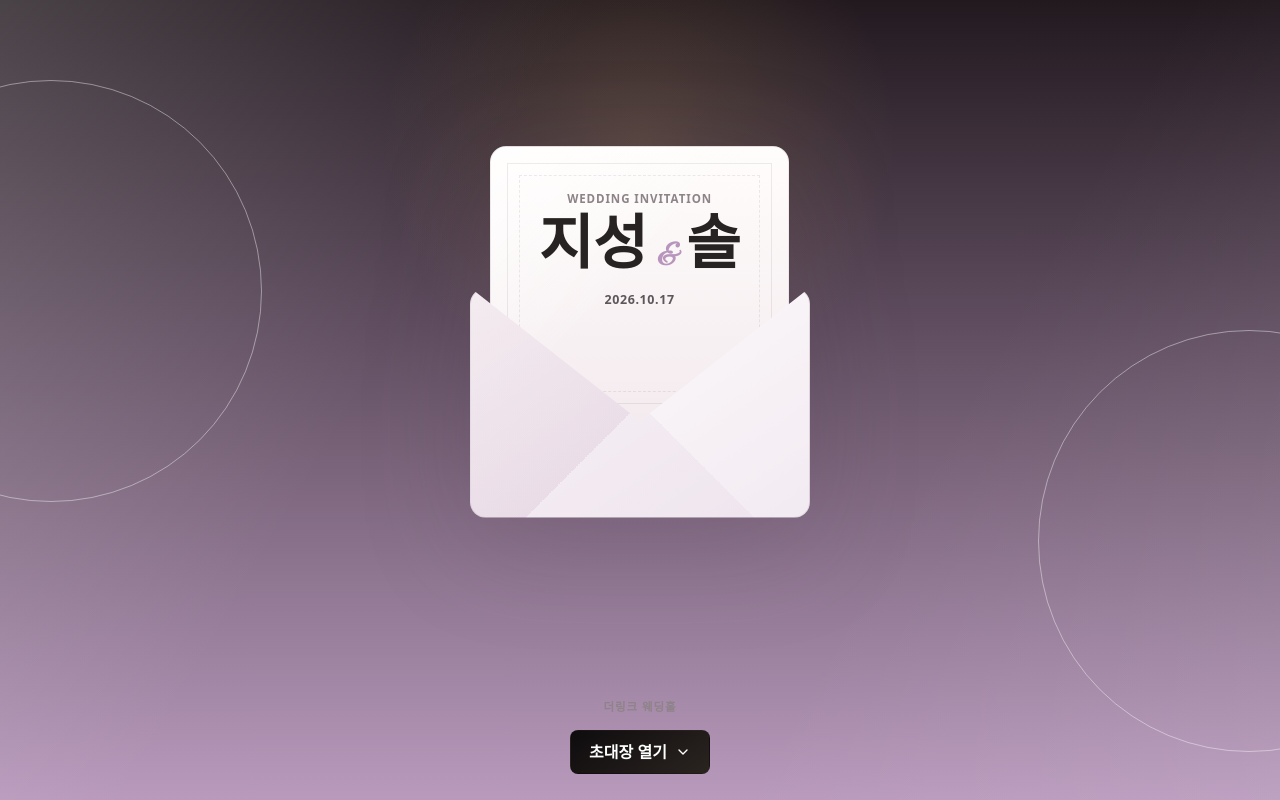
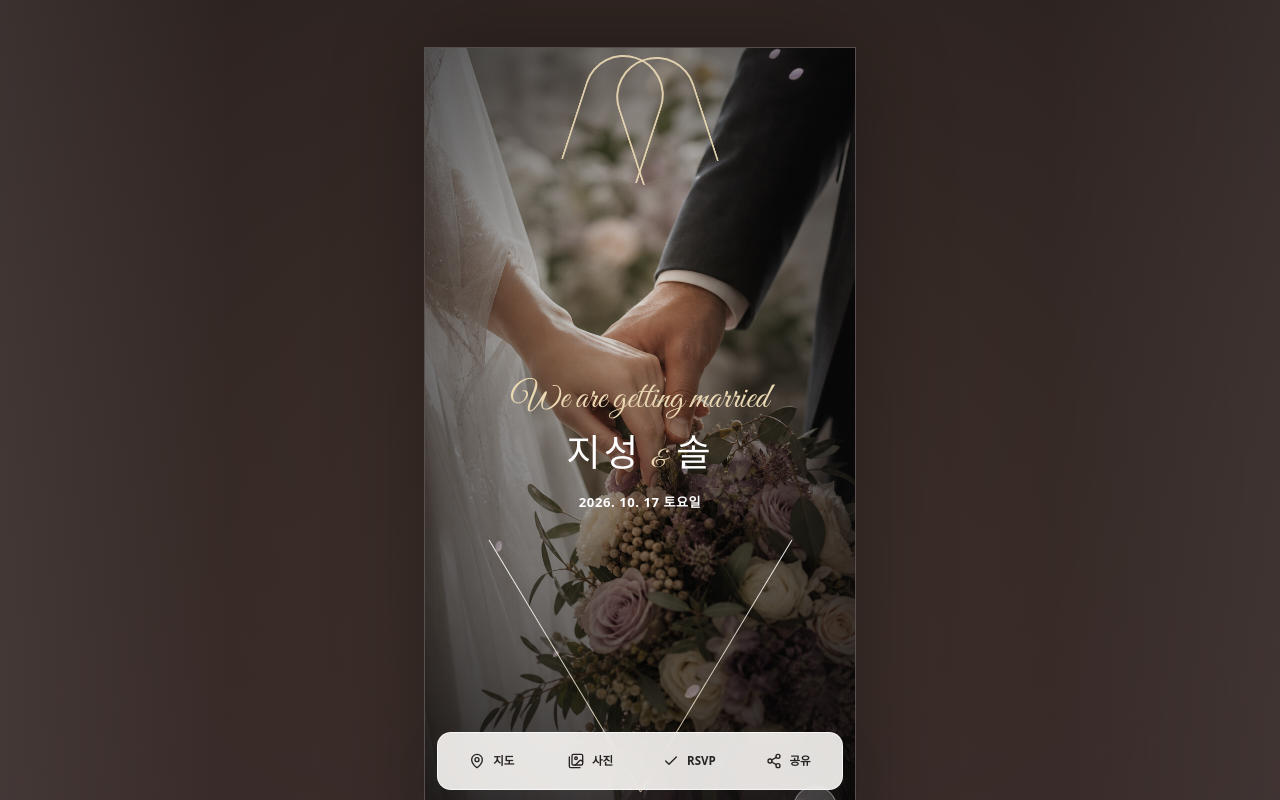
Before and after one commit to jseongchoi/js_and_sol, a React (Vite) app: page / in a window 1280 px wide. Shown: the top 800 px of the page. Built offline with nearby package versions, Linux system fonts and the light colour scheme; a web font is replaced by a local one.

Commit message:
Remove invitation intro chrome

```diff
--- a/src/main.jsx
+++ b/src/main.jsx
@@ -256,89 +256,6 @@ function useScrollEffects() {
       if (frame) window.cancelAnimationFrame(frame);
     };
   }, []);
-}
-
-function OpeningScene({ onOpen }) {
-  const [leaving, setLeaving] = useState(false);
-  const sceneRef = useRef(null);
-
-  function handleOpen() {
-    setLeaving(true);
-    window.setTimeout(onOpen, 900);
-  }
-
-  function handlePointerMove(event) {
-    if (!sceneRef.current || leaving) return;
-    const rect = sceneRef.current.getBoundingClientRect();
-    const x = (event.clientX - rect.left) / rect.width - 0.5;
-    const y = (event.clientY - rect.top) / rect.height - 0.5;
-
-    sceneRef.current.style.setProperty("--tilt-x", `${(-y * 5).toFixed(2)}deg`);
-    sceneRef.current.style.setProperty("--tilt-y", `${(x * 6).toFixed(2)}deg`);
-  }
-
-  function resetPointer() {
-    if (!sceneRef.current) return;
-    sceneRef.current.style.setProperty("--tilt-x", "0deg");
-    sceneRef.current.style.setProperty("--tilt-y", "0deg");
-  }
-
-  return (
-    <div
-      ref={sceneRef}
-      className={`opening-scene ${leaving ? "is-leaving" : ""}`}
-      role="dialog"
-      aria-label="청첩장 열기"
-      onPointerMove={handlePointerMove}
-      onPointerLeave={resetPointer}
-    >
-      <div className="opening-envelope">
-        <div className="opening-card">
-          <p>Wedding Invitation</p>
-          <h1>
-            {wedding.groom.shortName}
-            <span>&</span>
-            {wedding.bride.shortName}
-          </h1>
-          <small>
-            {wedding.date.year}.{wedding.date.month}.{wedding.date.day}
-          </small>
-        </div>
-        <div className="envelope-pocket" />
-        <div className="envelope-flap" />
-        <div className="opening-seal">J&S</div>
-      </div>
-
-      <div className="opening-copy">
-        <p>{wedding.venue.displayName}</p>
-        <button type="button" onClick={handleOpen} disabled={leaving}>
-          초대장 열기
-          <ChevronDown size={16} />
-        </button>
-      </div>
-    </div>
-  );
-}
-
-function TopBar({ onShare }) {
-  return (
-    <>
-      <div className="scroll-progress" aria-hidden="true" />
-      <header className="topbar" aria-label="모바일 청첩장">
-        <a className="brand" href="#intro" aria-label="처음으로 이동">
-          <span className="brand-mark">J</span>
-          <span>
-            <strong>Jisung & Sol</strong>
-            <small>Wedding Invitation</small>
-          </span>
-        </a>
-        <button className="share-mini" type="button" onClick={onShare}>
-          <Share2 size={16} strokeWidth={2.2} />
-          공유
-        </button>
-      </header>
-    </>
-  );
 }
 
 function Hero({ onShare }) {
@@ -754,16 +671,10 @@ function Toast({ message }) {
 
 function App() {
   const [toast, showToast] = useToast();
-  const [opened, setOpened] = useState(() => sessionStorage.getItem("invitation-opened-v2") === "true");
   const [lightboxItem, setLightboxItem] = useState(null);
 
   useReveal();
   useScrollEffects();
-
-  function openInvitation() {
-    sessionStorage.setItem("invitation-opened-v2", "true");
-    setOpened(true);
-  }
 
   async function handleShare() {
     const shareData = {
@@ -790,8 +701,7 @@ function App() {
 
   return (
     <>
-      {!opened && <OpeningScene onOpen={openInvitation} />}
-      <TopBar onShare={handleShare} />
+      <div className="scroll-progress" aria-hidden="true" />
       <main className="app-shell">
         <Hero onShare={handleShare} />
         <DateMark />
--- a/src/styles.css
+++ b/src/styles.css
@@ -86,192 +86,6 @@ img {
   background: linear-gradient(90deg, var(--deep), var(--gold), var(--mauve));
 }
 
-.opening-scene {
-  --tilt-x: 0deg;
-  --tilt-y: 0deg;
-  position: fixed;
-  inset: 0;
-  z-index: 100;
-  display: grid;
-  grid-template-rows: 1fr auto;
-  place-items: center;
-  gap: 22px;
-  padding: 26px;
-  overflow: hidden;
-  background:
-    radial-gradient(circle at 50% 18%, rgba(200, 161, 93, 0.2), transparent 28%),
-    linear-gradient(120deg, rgba(255, 255, 255, 0.18), transparent 34% 68%, rgba(255, 255, 255, 0.08)),
-    linear-gradient(180deg, #22191f, #b99abd);
-  animation: sceneIn 420ms ease both;
-  touch-action: manipulation;
-}
-
-.opening-scene::before,
-.opening-scene::after {
-  content: "";
-  position: absolute;
-  width: 420px;
-  height: 420px;
-  border: 1px solid rgba(255, 255, 255, 0.42);
-  border-radius: 50%;
-}
-
-.opening-scene::before {
-  left: -160px;
-  top: 10%;
-}
-
-.opening-scene::after {
-  right: -180px;
-  bottom: 6%;
-}
-
-.opening-scene.is-leaving {
-  pointer-events: none;
-  animation: sceneOut 900ms cubic-bezier(0.65, 0, 0.35, 1) both;
-}
-
-.opening-envelope {
-  position: relative;
-  z-index: 1;
-  width: min(82vw, 340px);
-  height: 410px;
-  filter: drop-shadow(0 24px 52px rgba(75, 57, 75, 0.18));
-  perspective: 1200px;
-  transform: rotateX(var(--tilt-x)) rotateY(var(--tilt-y));
-  transition: transform 240ms ease;
-}
-
-.opening-card {
-  position: absolute;
-  left: 6%;
-  top: 0;
-  z-index: 2;
-  width: 88%;
-  height: 275px;
-  padding: 42px 24px;
-  border: 1px solid rgba(42, 38, 38, 0.08);
-  border-radius: 16px;
-  background:
-    linear-gradient(135deg, rgba(255, 255, 255, 0.72), transparent 48%),
-    linear-gradient(180deg, #fffdfb, #f4ebef);
-  text-align: center;
-  transform: translateY(70px);
-  animation: cardLift 1.2s 260ms cubic-bezier(0.2, 0.9, 0.25, 1) both;
-}
-
-.opening-card::before,
-.opening-card::after {
-  content: "";
-  position: absolute;
-  inset: 16px;
-  border: 1px solid rgba(90, 72, 88, 0.1);
-  pointer-events: none;
-}
-
-.opening-card::after {
-  inset: 28px;
-  border-style: dashed;
-}
-
-.opening-card p,
-.opening-copy p {
-  margin: 0;
-  color: var(--muted);
-  font-size: 0.72rem;
-  font-weight: 700;
-  letter-spacing: 0.08em;
-  text-transform: uppercase;
-}
-
-.opening-card h1 {
-  display: flex;
-  align-items: baseline;
-  justify-content: center;
-  gap: 10px;
-  margin: 10px 0 0;
-  font-family: var(--font-serif);
-  font-size: 3.7rem;
-  font-weight: 600;
-  line-height: 0.92;
-  white-space: nowrap;
-}
-
-.opening-card h1 span {
-  color: var(--mauve);
-  font-family: var(--font-script);
-  font-size: 1.9rem;
-}
-
-.opening-card small {
-  display: block;
-  margin-top: 18px;
-  color: var(--soft-ink);
-  font-size: 0.78rem;
-  font-weight: 700;
-  letter-spacing: 0.05em;
-}
-
-.envelope-pocket,
-.envelope-flap {
-  position: absolute;
-  left: 0;
-  bottom: 38px;
-  width: 100%;
-  border: 1px solid rgba(72, 58, 68, 0.1);
-  border-radius: 16px;
-}
-
-.envelope-pocket {
-  z-index: 3;
-  height: 230px;
-  background:
-    linear-gradient(135deg, transparent 0 50%, rgba(255, 255, 255, 0.42) 50%),
-    linear-gradient(225deg, transparent 0 50%, rgba(198, 166, 196, 0.2) 50%),
-    linear-gradient(145deg, #fffdfb, #e9dbe8);
-  clip-path: polygon(0 0, 50% 58%, 100% 0, 100% 100%, 0 100%);
-}
-
-.envelope-flap {
-  z-index: 4;
-  bottom: 152px;
-  height: 128px;
-  background: linear-gradient(145deg, #fffdfb, #e5d6e4);
-  clip-path: polygon(0 0, 100% 0, 50% 100%);
-  transform-origin: 50% 100%;
-  animation: flapOpen 1.05s 220ms cubic-bezier(0.2, 0.9, 0.25, 1) both;
-}
-
-.opening-seal {
-  position: absolute;
-  left: 50%;
-  bottom: 146px;
-  z-index: 5;
-  display: grid;
-  width: 70px;
-  height: 70px;
-  place-items: center;
-  border-radius: 50%;
-  background: linear-gradient(145deg, var(--deep), #3b2e25);
-  color: #fff;
-  font-family: var(--font-serif);
-  font-size: 1.08rem;
-  transform: translateX(-50%);
-  animation: sealLift 1s 330ms cubic-bezier(0.2, 0.9, 0.25, 1) both;
-}
-
-.opening-copy {
-  position: relative;
-  z-index: 2;
-  display: grid;
-  gap: 14px;
-  justify-items: center;
-  text-align: center;
-  animation: copyRise 780ms 900ms ease both;
-}
-
-.opening-copy button,
-.share-mini,
 .primary-action,
 .ghost-action,
 .copy-button,
@@ -293,8 +107,6 @@ img {
   transition: transform 160ms ease, border-color 160ms ease, background 160ms ease, color 160ms ease;
 }
 
-.opening-copy button,
-.share-mini,
 .primary-action,
 .wide-action {
   border-color: transparent;
@@ -302,16 +114,6 @@ img {
   color: #fff;
 }
 
-.opening-copy button {
-  padding: 0 18px;
-}
-
-.opening-copy button:disabled {
-  cursor: default;
-  opacity: 0.72;
-}
-
-.share-mini:active,
 .primary-action:active,
 .ghost-action:active,
 .copy-button:active,
@@ -322,67 +124,6 @@ img {
 .floating-dock a:active,
 .floating-dock button:active {
   transform: translateY(1px);
-}
-
-.topbar {
-  position: sticky;
-  top: 0;
-  z-index: 40;
-  display: flex;
-  width: min(100%, 430px);
-  margin: 0 auto;
-  align-items: center;
-  justify-content: space-between;
-  gap: 12px;
-  padding: 11px 12px;
-  border-bottom: 1px solid var(--line);
-  background: rgba(255, 253, 251, 0.9);
-  box-shadow: 0 14px 34px rgba(21, 16, 19, 0.16);
-  backdrop-filter: blur(18px);
-}
-
-.brand {
-  display: inline-flex;
-  min-width: 0;
-  align-items: center;
-  gap: 10px;
-}
-
-.brand-mark {
-  display: grid;
-  width: 34px;
-  height: 34px;
-  flex: 0 0 auto;
-  place-items: center;
-  border-radius: 50%;
-  background: linear-gradient(145deg, var(--deep), #342721);
-  color: #fff;
-  font-family: var(--font-serif);
-  font-weight: 600;
-}
-
-.brand strong,
-.brand small {
-  display: block;
-  overflow: hidden;
-  text-overflow: ellipsis;
-  white-space: nowrap;
-}
-
-.brand strong {
-  font-size: 0.88rem;
-  font-weight: 800;
-}
-
-.brand small {
-  color: var(--muted);
-  font-size: 0.7rem;
-}
-
-.share-mini {
-  min-height: 42px;
-  padding: 0 13px;
-  font-size: 0.82rem;
 }
 
 .app-shell {
@@ -411,7 +152,7 @@ img {
 
 .hero-section {
   position: relative;
-  min-height: min(820px, calc(100svh - 60px));
+  min-height: min(820px, 100svh);
   overflow: hidden;
   background: var(--charcoal);
   color: #fff;
@@ -1413,86 +1154,6 @@ img {
   transform: translate(-50%, 0);
 }
 
-@keyframes sceneIn {
-  from {
-    opacity: 0;
-    transform: scale(1.02);
-  }
-  to {
-    opacity: 1;
-    transform: scale(1);
-  }
-}
-
-@keyframes sceneOut {
-  0% {
-    opacity: 1;
-  }
-  72% {
-    opacity: 1;
-  }
-  100% {
-    opacity: 0;
-    transform: scale(1.04);
-  }
-}
-
-@keyframes cardLift {
-  0% {
-    opacity: 0.7;
-    transform: translateY(116px) scale(0.94);
-  }
-  58% {
-    opacity: 1;
-    transform: translateY(-10px) scale(1.02);
-  }
-  100% {
-    opacity: 1;
-    transform: translateY(0) scale(1);
-  }
-}
-
-@keyframes flapOpen {
-  0% {
-    opacity: 1;
-    transform: translateY(0) rotateX(0deg);
-  }
-  62% {
-    opacity: 1;
-    transform: translateY(-116px) rotateX(-178deg);
-  }
-  100% {
-    opacity: 0;
-    transform: translateY(-146px) rotateX(-178deg) scaleY(0.2);
-  }
-}
-
-@keyframes sealLift {
-  0% {
-    opacity: 1;
-    transform: translateX(-50%) scale(1);
-  }
-  62% {
-    opacity: 1;
-    transform: translateX(-50%) translateY(-106px) scale(0.74);
-  }
-  100% {
-    opacity: 0;
-    transform: translateX(-50%) translateY(-144px) scale(0.58);
-  }
-}
-
-@keyframes copyRise {
-  from {
-    opacity: 0;
-    transform: translateY(14px);
-  }
-  to {
-    opacity: 1;
-    transform: translateY(0);
-  }
-}
-
 @keyframes dotPulse {
   0%,
   70%,
@@ -1530,10 +1191,6 @@ img {
     padding-inline: 30px;
   }
 
-  .opening-card h1 {
-    font-size: 3.15rem;
-  }
-
   .hero-copy h1 {
     font-size: 2rem;
   }
@@ -1552,13 +1209,8 @@ img {
 }
 
 @media (min-width: 720px) {
-  .topbar {
+  .app-shell {
     margin-top: 48px;
-    border: 1px solid rgba(255, 255, 255, 0.72);
-    border-radius: 16px 16px 0 0;
-  }
-
-  .app-shell {
     margin-bottom: 48px;
   }
 }
@@ -1578,10 +1230,6 @@ img {
     transform: none;
   }
 
-  .opening-scene {
-    animation: none;
-  }
-
   .hero-petals span {
     animation: none;
     opacity: 0;
```
Also changed, not shown: 1 other file (tests, documents, lock files or other folders).
